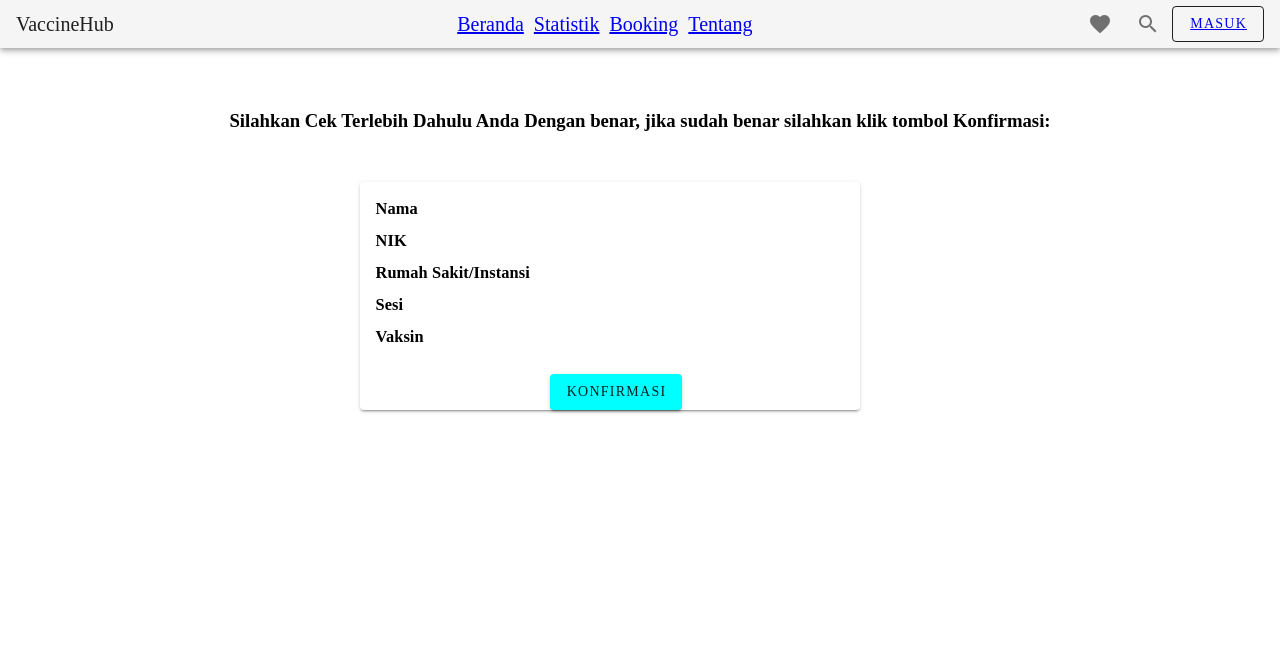
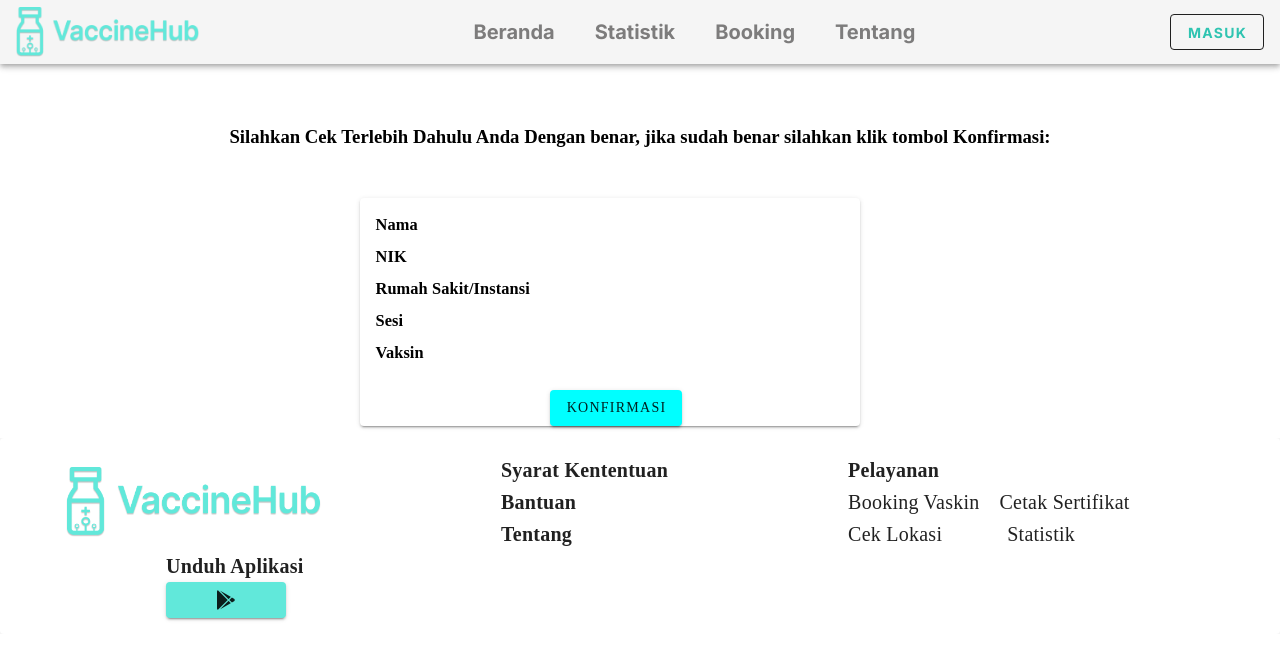
Before and after one commit to ALTA-CAPSTONE-44/Vue, a Nuxt app: page /konfirmasivaksin in a window 1280 px wide. Shown: the top 660 px of the page. Built offline with nearby package versions, Linux system fonts and the light colour scheme.

Commit message:
edit view pages

```diff
--- a/layouts/userLayout.vue
+++ b/layouts/userLayout.vue
@@ -7,9 +7,9 @@
       <v-spacer></v-spacer>
       <v-toolbar-title style="margin-left:20px;">
         <nuxt-link to="/" style="margin-right:40px;">Beranda</nuxt-link>
-        <nuxt-link to="#" style="margin-right:40px;">Statistik</nuxt-link>
+        <nuxt-link to="#statistik" style="margin-right:40px;">Statistik</nuxt-link>
         <nuxt-link to="/vaksinbooking" style="margin-right:40px;">Booking</nuxt-link>
-        <nuxt-link to="#">Tentang</nuxt-link>
+        <nuxt-link to="#tentang">Tentang</nuxt-link>
       </v-toolbar-title>
       <v-spacer></v-spacer>
       <v-btn depressed outlined>
@@ -48,7 +48,7 @@
         </div>
         <div style="margin-left:150px">
           <p style="font-weight:bold">Unduh Aplikasi</p>
-          <v-btn width="120px" color="#2FC4B1">
+          <v-btn width="120px" color="#61E8DA">
             <v-icon>mdi-google-play</v-icon>
           </v-btn>
         </div>
@@ -70,7 +70,7 @@
 }
 
 .app-bar a:hover {
-  color: #2FC4B1; /* blue colors for links too */
+  color: #61E8DA; /* blue colors for links too */
   text-decoration: inherit; /* no underline */
 }
 </style>
--- a/pages/Vaksinbooking1.vue
+++ b/pages/Vaksinbooking1.vue
@@ -55,7 +55,7 @@
 
 <script>
 export default {
-  name: 'IndexPage',
+  name: 'VaksinBooking1',
   layout: 'userLayout',
 }
 </script>
--- a/pages/account.vue
+++ b/pages/account.vue
@@ -1,36 +1,5 @@
 <template>
   <div>
-
-    <v-app-bar
-      color="deep-purple accent-4"
-      dense
-      white
-    >
-      <v-toolbar-title>VaccineHub</v-toolbar-title>
-
-       <v-spacer></v-spacer>
-      <v-toolbar-title style="margin-left:20px;">
-      <nuxt-link to="/" style="margin-right:10px;">Beranda</nuxt-link>
-      <nuxt-link to="#" style="margin-right:10px;">Statistik</nuxt-link>
-      <nuxt-link to="#" style="margin-right:10px;">Booking</nuxt-link>
-      <nuxt-link to="#">Tentang</nuxt-link>
-      </v-toolbar-title>
-      <v-spacer></v-spacer>
-
-      <v-btn icon>
-        <v-icon>mdi-heart</v-icon>
-      </v-btn>
-
-      <v-btn icon>
-        <v-icon>mdi-magnify</v-icon>
-      </v-btn>
-
-       <v-btn depressed outlined>
-      <nuxt-link to="/login">Masuk</nuxt-link>
-    </v-btn>
-
-    </v-app-bar>
-
     <v-container>
    <div class="ma-10 pa-12" style="float:left">
     <v-card style="margin-right:150px; padding-right: 0px;">
@@ -108,8 +77,23 @@
 </template>
 
 <script>
+import axios from 'axios'
 export default {
+  name: 'AccountPage',
+  layout: 'userLayout',
 
+  async asyncData() {
+    const { data } = await axios.get('http://54.255.189.230:8888/users/{user_id}')
+    return {
+      user: data
+    }
+  },
+
+  data() {
+    return {
+      user_id: this.$route.params.id
+    }
+  }
 }
 </script>
 
--- a/pages/index.vue
+++ b/pages/index.vue
@@ -2,16 +2,15 @@
 <div>
       <v-card>
         <v-img
-        class="align-start"
         height="350px"
-        src="../assets/VaccineHub-logo.png"
+        :src="require('../assets/VaccineHub-logo.png')"
         >
           <v-card-title>
             Langkah kecil ke arah yang benar lebih baik daripada langkah besar ke arah yang salah. Karena itu, <b>ayo ikut vaksin!</b>
           </v-card-title>
           <v-card-actions>
             <v-btn
-            color="#2FC4B1"
+            color="#61E8DA"
             >
               Pendaftaran vaksin >>
             </v-btn>
@@ -47,14 +46,13 @@
         </v-col>
       </v-row>
       <v-btn
-      color="#2FC4B1"
-      href="/sertifikatvaksin"
+      color="#61E8DA"
       type="submit"
       style="margin-left:300px; margin-top: 10px; width: 150px;"
       >Cek Status</v-btn>
     </v-card>
   </v-form>
-  <div style="margin-bottom:20px;">
+  <div style="margin-bottom:20px;" id="statistik">
     <h1 style="margin-left:50px;">Statistik</h1>
   </div>
   <div style="margin-bottom:20px;">
@@ -109,7 +107,7 @@
       </v-col>
     </v-row>
   </div>
-  <div style="margin-bottom:20px;">
+  <div style="margin-bottom:20px;" id="tentang">
     <h1 style="margin-left:50px;">Tentang</h1>
   </div>
   <div class="berita1" style="margin-bottom:200px; display: flex;">
--- a/pages/konfirmasivaksin.vue
+++ b/pages/konfirmasivaksin.vue
@@ -1,36 +1,5 @@
 <template>
   <div>
-
-    <v-app-bar
-      color="deep-purple accent-4"
-      dense
-      white
-    >
-      <v-toolbar-title>VaccineHub</v-toolbar-title>
-
-       <v-spacer></v-spacer>
-      <v-toolbar-title style="margin-left:20px;">
-      <nuxt-link to="/" style="margin-right:10px;">Beranda</nuxt-link>
-      <nuxt-link to="#" style="margin-right:10px;">Statistik</nuxt-link>
-      <nuxt-link to="#" style="margin-right:10px;">Booking</nuxt-link>
-      <nuxt-link to="#">Tentang</nuxt-link>
-      </v-toolbar-title>
-      <v-spacer></v-spacer>
-
-      <v-btn icon>
-        <v-icon>mdi-heart</v-icon>
-      </v-btn>
-
-      <v-btn icon>
-        <v-icon>mdi-magnify</v-icon>
-      </v-btn>
-
-       <v-btn depressed outlined>
-      <nuxt-link to="/login">Masuk</nuxt-link>
-    </v-btn>
-
-    </v-app-bar>
-
     <v-container>
       <h3 style="margin-top:50px; margin-bottom: 50px; text-align: center;">Silahkan Cek Terlebih Dahulu Anda Dengan benar, jika sudah benar silahkan klik tombol Konfirmasi:</h3>
       <div style="margin-left: 300px;">
@@ -53,7 +22,8 @@
 
 <script>
 export default {
-
+  name: 'KonfirmasiVaksin',
+  layout: 'userLayout',
 }
 </script>
 
--- a/pages/pembaruanprofil.vue
+++ b/pages/pembaruanprofil.vue
@@ -161,7 +161,7 @@
 
 <script>
   export default {
-    name: 'IndexPage',
+    name: 'PembaruanProfile',
     layout: 'userLayout',
     data: () => ({
       date: (new Date(Date.now() - (new Date()).getTimezoneOffset() * 60000)).toISOString().substr(0, 10),
--- a/pages/riwayatTiketvaksin.vue
+++ b/pages/riwayatTiketvaksin.vue
@@ -65,7 +65,7 @@
 
 <script>
 export default {
-  name: 'IndexPage',
+  name: 'RiwayatTiketVaksin',
   layout: 'userLayout',
 }
 </script>
--- a/pages/sertifikatvaksin.vue
+++ b/pages/sertifikatvaksin.vue
@@ -29,7 +29,7 @@
 
 <script>
 export default {
-  name: 'IndexPage',
+  name: 'SertifikatVaksin',
   layout: 'userLayout',
 }
 </script>
--- a/pages/tiketvaksin.vue
+++ b/pages/tiketvaksin.vue
@@ -60,7 +60,7 @@
 
 <script>
 export default {
-  name: 'IndexPage',
+  name: 'TiketVaksin',
   layout: 'userLayout',
 }
 </script>
--- a/pages/vaksinbooking.vue
+++ b/pages/vaksinbooking.vue
@@ -1,12 +1,12 @@
 <template>
   <div>
     <v-container class="fill-height" fluid>
-        <v-row align="center" justify="center" style="margin-left:250px; margin-top: 50px;">
+        <v-row align-items="center" justify="center" style="margin-left:250px; margin-top: 50px; margin-bottom: 50px;">
           <v-col cols="12" sm="9" md="9">
             <v-card class="elevation-10">
                   <v-row class="fill-height">
                     <v-col cols="12" md="6"  class="accent-3">
-                      <v-img src="https://cdn.vuetifyjs.com/images/cards/cooking.png" height="500"></v-img>
+                      <v-img :src="require('../assets/vaccine-shield.png')" height="500"></v-img>
                     </v-col>
                     <v-col cols="12" md="6">
                       <v-card-text class="mt-12">
@@ -47,7 +47,7 @@
 
 <script>
 export default {
-  name: 'IndexPage',
+  name: 'VaksinBooking',
   layout: 'userLayout',
 }
 </script>
--- a/pages/vaksinbooking2.vue
+++ b/pages/vaksinbooking2.vue
@@ -58,7 +58,7 @@
 
 <script>
 export default {
-  name: 'IndexPage',
+  name: 'VaksinBooking2',
   layout: 'userLayout',
 }
 </script>
--- a/pages/vaksinbooking3.vue
+++ b/pages/vaksinbooking3.vue
@@ -46,7 +46,7 @@
 
 <script>
 export default {
-  name: 'IndexPage',
+  name: 'VaksinBooking3',
   layout: 'userLayout',
 }
 </script>
```
Also changed, not shown: assets/vaccine-shield.png (added). Lines whose indentation alone changed are shown as unchanged.
